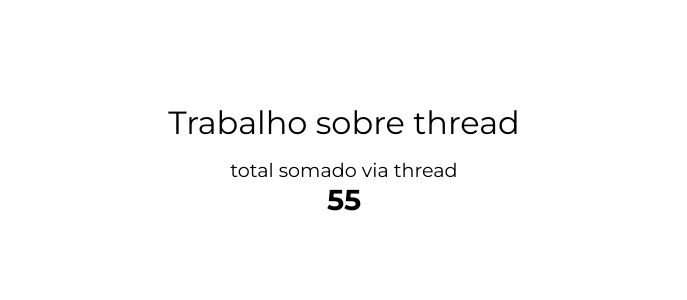
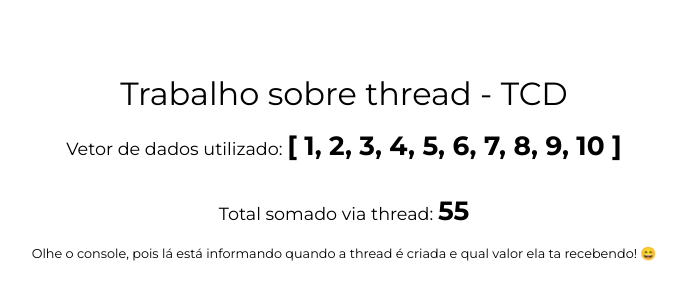
Before and after one commit to alalan55/Trabalho_TCD, a plain HTML site: page index.html in a window 1280 px wide. Shown: the part 232-532 px from the top of the page, without its empty margins (296-983 px from the left). Drawn offline with nearby package versions, Linux system fonts and the light colour scheme.

Commit message:
Trabalho de TCD

```diff
--- a/index.html
+++ b/index.html
@@ -1,27 +1,42 @@
 <!DOCTYPE html>
 <html lang="pt-br">
+
 <head>
     <meta charset="UTF-8">
     <meta http-equiv="X-UA-Compatible" content="IE=edge">
     <meta name="viewport" content="width=device-width, initial-scale=1.0">
     <link rel="stylesheet" href="./style/index.css">
-    <title>Trabalho de therads</title>
+    <title>Trabalho de therads - TCD</title>
 </head>
+
 <body>
     <div id="container">
         <div class="title">
-            <h1>Trabalho sobre thread</h1>
+            <h1>Trabalho sobre thread - TCD</h1>
 
         </div>
         <div class="description">
             <span>
-                total somado via thread <br>
+                Vetor de dados utilizado:
+                <strong>{{dados}} </strong>
+            </span>
+        </div>
+        <div class="description">
+            <span>
+                Total somado via thread:
                 <strong>{{total}} </strong>
-             </span>
+            </span>
+        </div>
+
+        <div class="explain">
+            <span>
+                Olhe o console, pois lá está informando quando a thread é criada e qual valor ela ta recebendo! 😄
+            </span>
         </div>
     </div>
 
     <script src="https://unpkg.com/vue@next"></script>
     <script src="./logic/main.js"></script>
 </body>
+
 </html>
--- a/logic/main.js
+++ b/logic/main.js
@@ -21,7 +21,6 @@ if (window.Worker) {
             }
         },
         methods: {
-
             somarDadosThread() {
                 if (this.state < this.dados.length) {
 
@@ -31,14 +30,10 @@ if (window.Worker) {
                     worker.onmessage = (result) => {
                         this.total = result.data
                     }
-
                     this.state++
-
                 }
-
             }
         }
     }
     Vue.createApp(App).mount('#container')
-
 }
--- a/logic/thread.js
+++ b/logic/thread.js
@@ -9,7 +9,5 @@ onmessage = function (data) {
         result = data.data.somaAtual
         result += data.data.numeroAtual
     }
-
-
     self.postMessage(result)
 }
--- a/style/index.css
+++ b/style/index.css
@@ -15,6 +15,7 @@
     justify-content: center;
     flex-direction: column;
     text-align: center;
+    padding: 1rem;
 }
 
 .title h1 {
@@ -25,8 +26,14 @@
     margin: 1rem 0;
 }
 .description span{
-    font-size: 1.2em;
+    font-size: 1.1em;
 }
 .description span strong{
     font-size: 1.5em;
 }
+.explain{
+    text-align: center;
+}
+.explain span{
+    font-size: .8em;
+}
```
